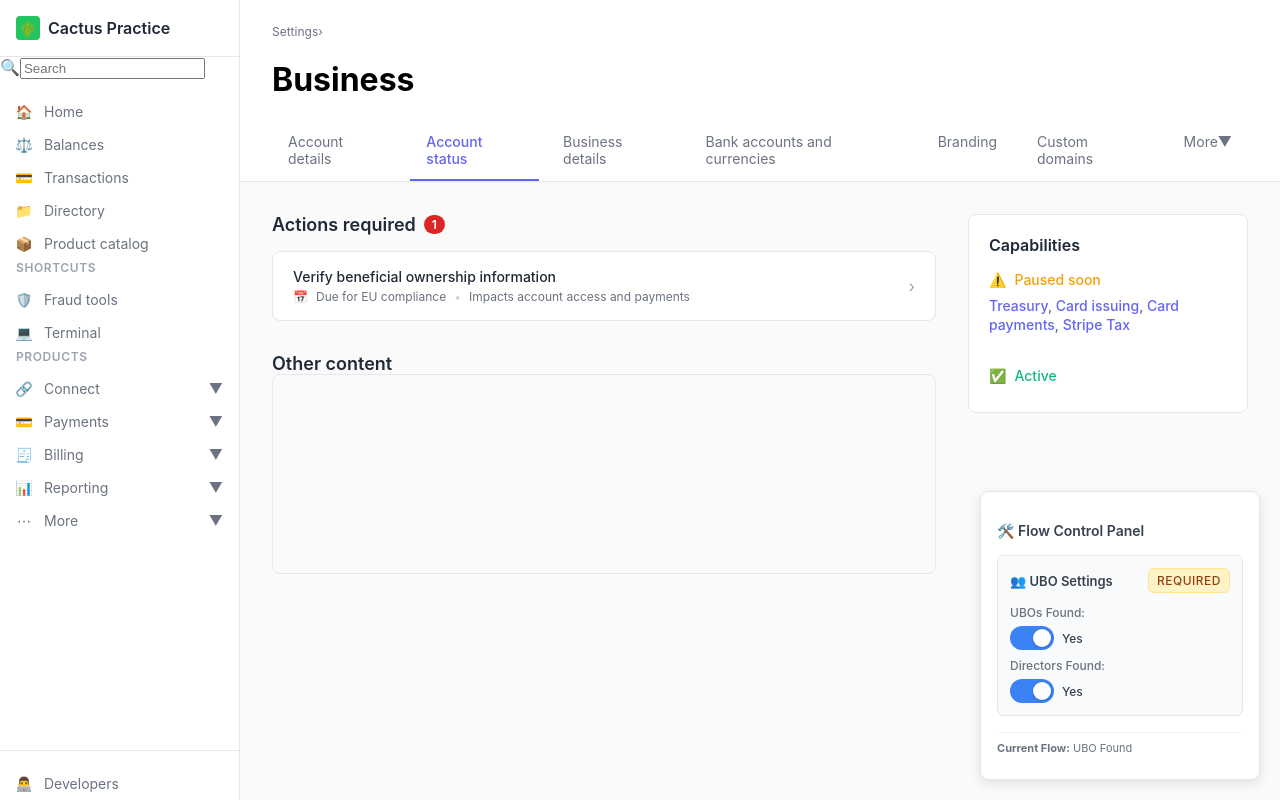
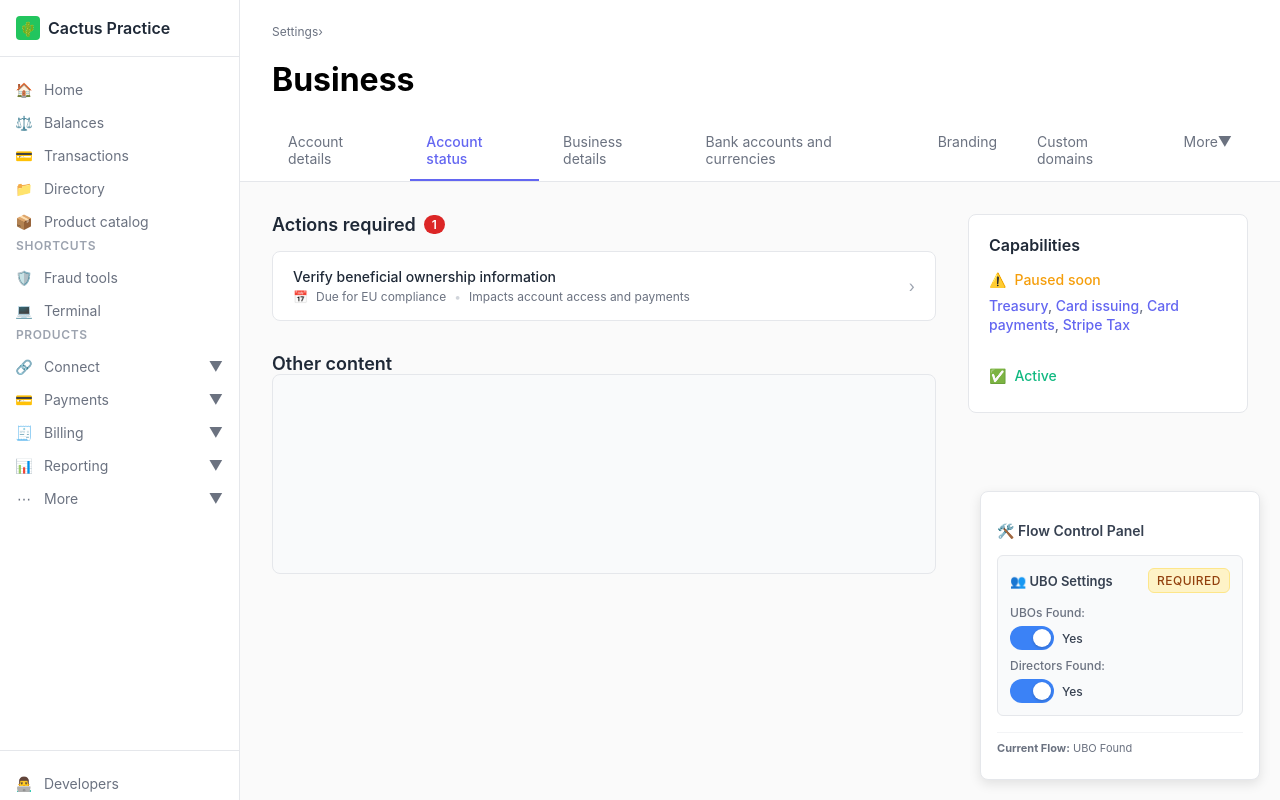
Before and after one commit to ylu-stripe/eu-ubo-verification, a React (Create React App) app: page /ash in a window 1280 px wide. Built offline with nearby package versions, Linux system fonts and the light colour scheme.

Commit message:
Remove ash-search-input from ASHEntry component
Committed-By-Agent: cursor

```diff
--- a/src/components/ASHEntry.tsx
+++ b/src/components/ASHEntry.tsx
@@ -73,12 +73,6 @@ const ASHEntry: React.FC = () => {
           </div>
         </div>
 
-        <div className="ash-search">
-          <div className="ash-search-input">
-            <span className="ash-search-icon">🔍</span>
-            <input type="text" placeholder="Search" />
-          </div>
-        </div>
 
         <div className="ash-nav">
           <div className="ash-nav-item">
```
